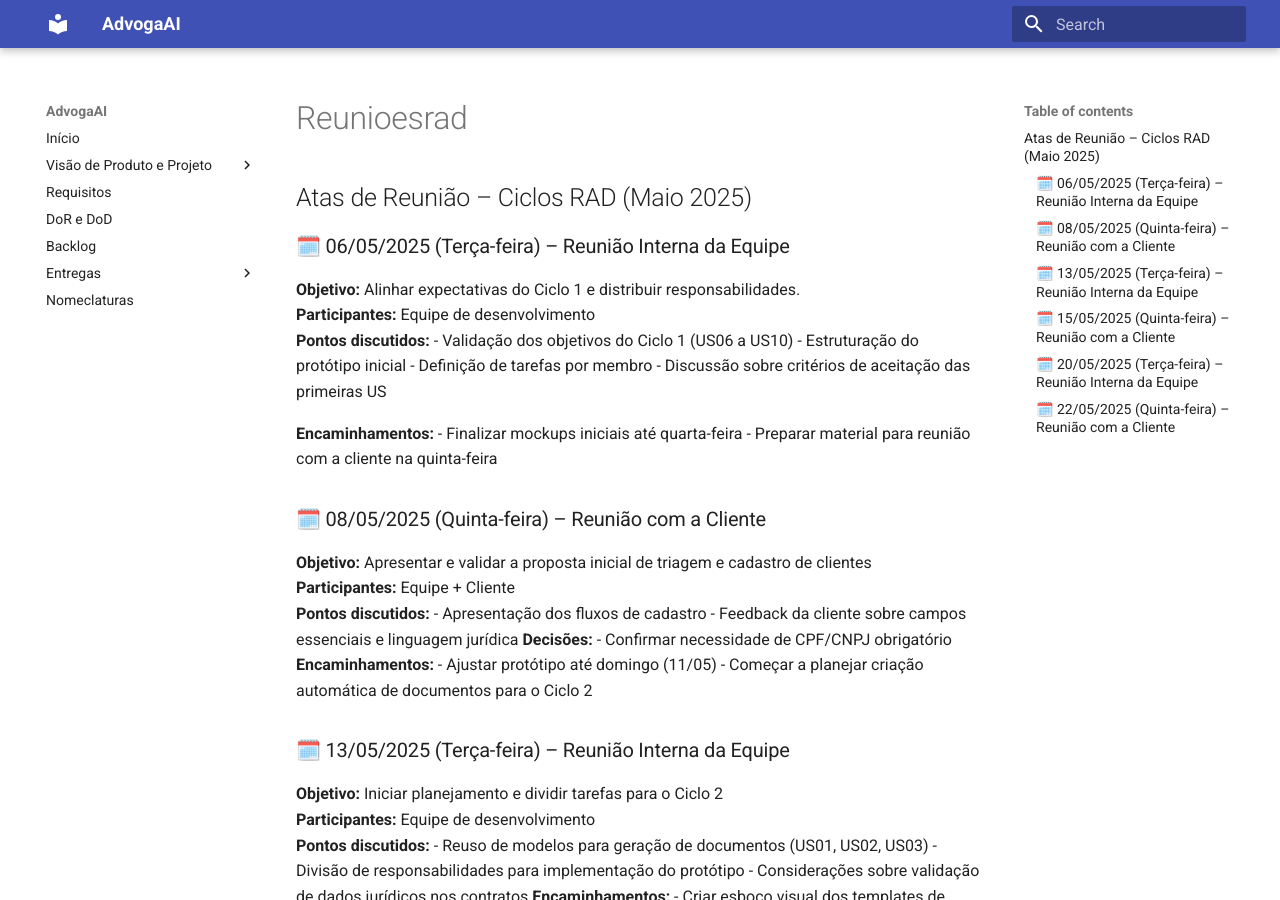
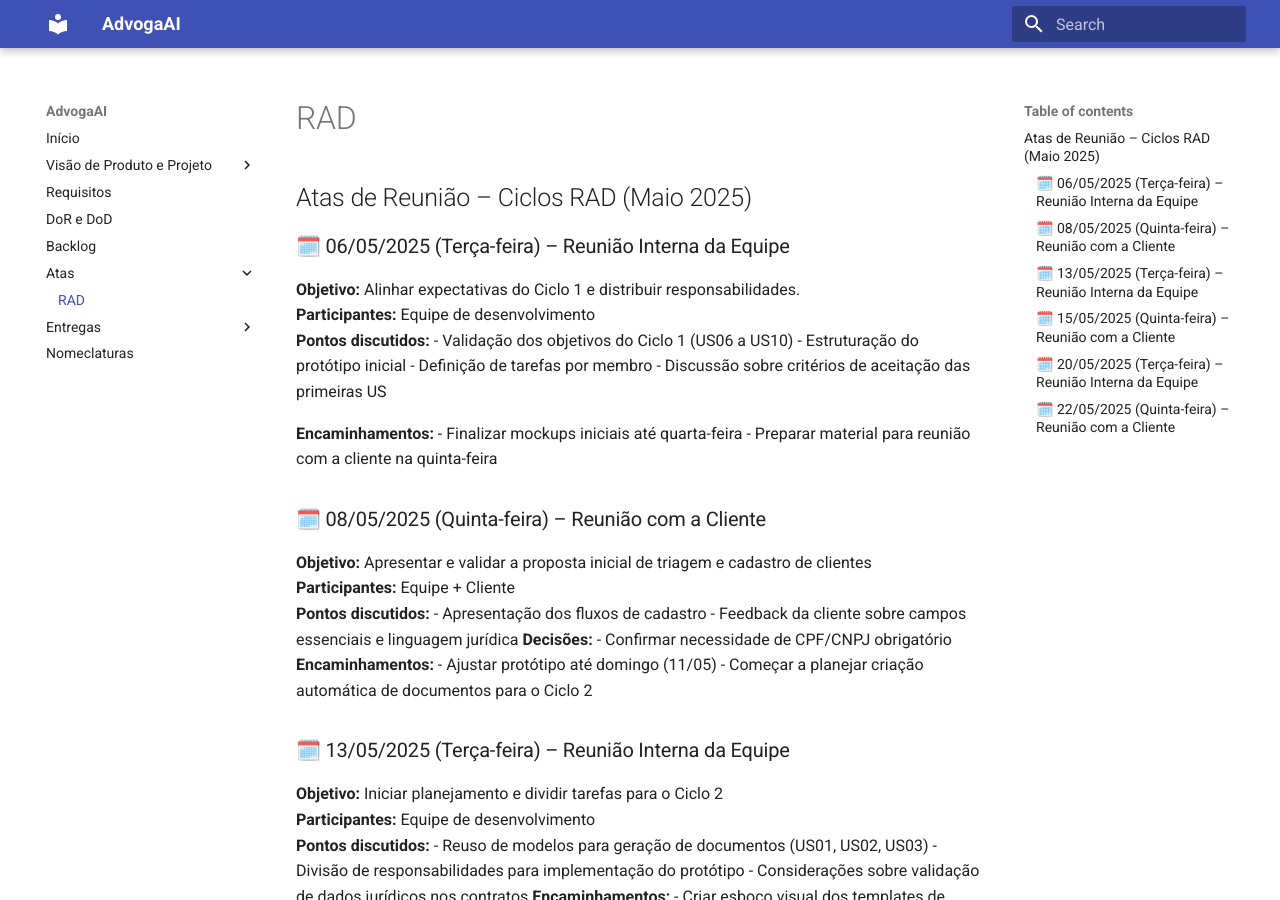
Before and after one commit to mdsreq-fga-unb/2025.1-T01-AdvogaAI, an MkDocs documentation site: the page built from docs/reunioesrad.md, in a window 1280 px wide and 900 px high. Built offline with MkDocs 1.6.1 and Material for MkDocs 9.7.7, drawn with Linux system fonts in a browser that asks for light colours; part of the change alters nothing that is shown.

Commit message:
docs: Update mkdocs.yml

```diff
--- a/mkdocs.yml
+++ b/mkdocs.yml
@@ -14,6 +14,8 @@ nav:
   - Requisitos: requisitor.md
   - DoR e DoD: dordod.md
   - Backlog: backlog.md
+  - Atas:
+      - RAD: reunioesrad.md
   - Entregas:
       - Unidade 1: unidade1.md
   - Nomeclaturas: naming.md
```
